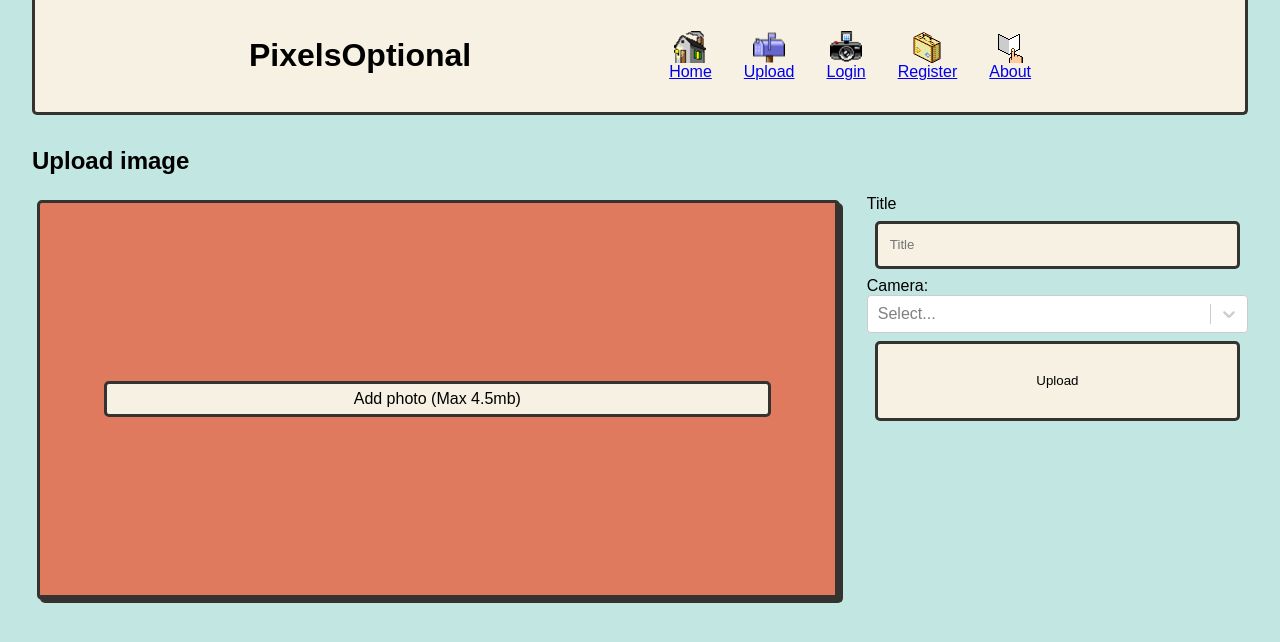
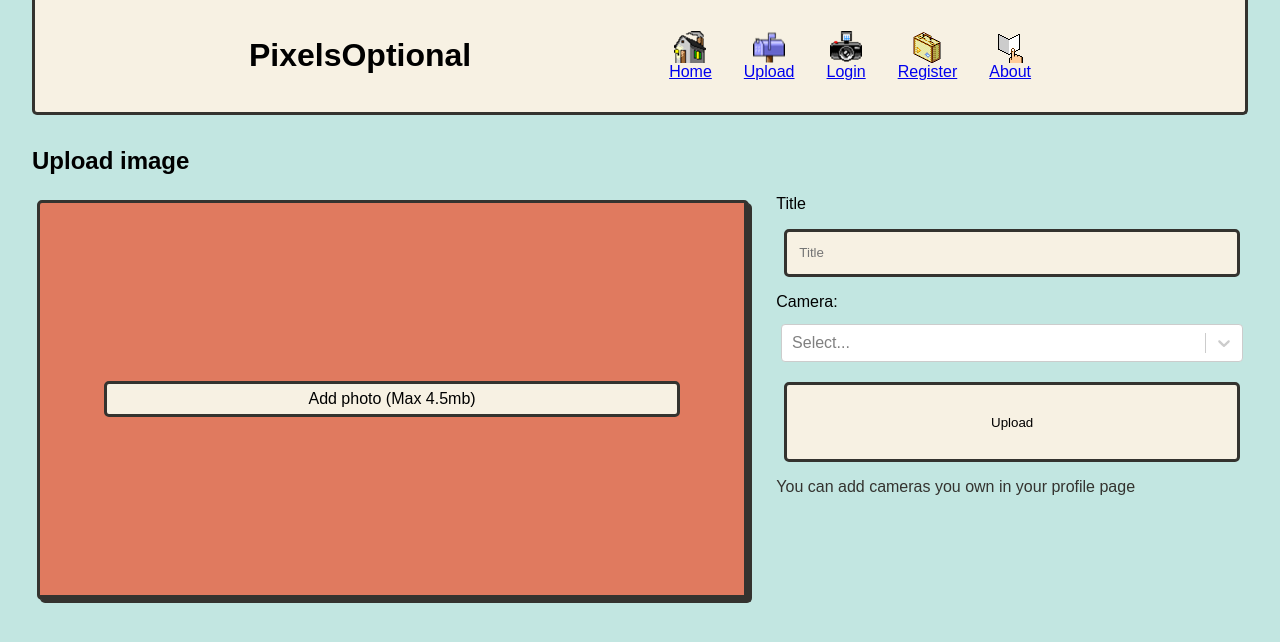
Before and after one commit to harryfornasier/PixelsOptional, a React (Vite) app: page /upload in a window 1280 px wide. Shown: the top 642 px of the page. Built offline with nearby package versions, Linux system fonts and the light colour scheme; no server answers; a web font is replaced by a local one.

Commit message:
Fix upload styles for a portrait image

```diff
--- a/src/components/Comment/Comment.jsx
+++ b/src/components/Comment/Comment.jsx
@@ -4,7 +4,6 @@ import { deleteComment } from "../../utils/handleApi";
 
 export default function Comment({ comment }) {
   const userId = localStorage.getItem("userId");
-  console.log(comment);
   async function handleDelete() {
     await deleteComment(comment.post_id, comment.id);
   }
--- a/src/pages/Profile/Profile.jsx
+++ b/src/pages/Profile/Profile.jsx
@@ -52,9 +52,11 @@ export default function Profile({ setLoggedIn }) {
       });
 
       const response = await getCamerasByUsername(userId);
-      setUserCameras(response.data.cameras);
       setUserData(data.user);
       setPosts(data.posts);
+      setUserCameras(response.data.cameras);
+
+      console.log(data);
 
       for (let i = 0; i < options.length; i++) {
         if (options[i].icon === data.user.icon_url) {
--- a/src/pages/Register/Register.jsx
+++ b/src/pages/Register/Register.jsx
@@ -37,7 +37,6 @@ export default function Register() {
       setErrorMessage("");
       setSuccess(true);
     } catch (error) {
-      console.log(error);
       setErrorMessage(error.response.data.msg);
     }
   };
--- a/src/pages/Upload/Upload.jsx
+++ b/src/pages/Upload/Upload.jsx
@@ -1,5 +1,5 @@
 import { getCamerasByUsername, postData } from "../../utils/handleApi";
-import { useEffect, useState } from "react";
+import { useEffect, useState, useRef } from "react";
 import bot from "../../assets/icons/bot.png";
 import { useNavigate } from "react-router";
 import Select from "react-select";
@@ -11,12 +11,9 @@ export default function Upload() {
   const [title, setTitle] = useState("");
   const [error, setError] = useState("");
   const [selectedOption, setSelectedOption] = useState(null);
-  const [options, setOptions] = useState([
-    {
-      value: null,
-      label: null,
-    },
-  ]);
+  const [options, setOptions] = useState(null);
+  const [portrait, setPortrait] = useState(false);
+  const imgEl = useRef(null);
 
   const navigate = useNavigate();
 
@@ -49,6 +46,7 @@ export default function Upload() {
 
   function handleImage(event) {
     event.preventDefault();
+    console.log(event.target.files[0]);
     if (event.target.files[0].size > 4.5 * 1000 * 1024) {
       setError("File is too big");
     } else {
@@ -57,15 +55,25 @@ export default function Upload() {
     }
   }
 
+  function handlePreviewImg() {
+    if (imgEl.current.naturalHeight > imgEl.current.naturalWidth) {
+      setPortrait(true);
+    }
+  }
+
   async function getCameras() {
     const userId = localStorage.getItem("userId");
     const response = await getCamerasByUsername(userId);
     const cameras = response.data.cameras;
     const cameraArray = [];
-    cameras.forEach((camera) => {
-      cameraArray.push({ value: camera.id, label: camera.model });
-    });
-    setOptions(cameraArray);
+    if (cameras.length) {
+      cameras.forEach((camera) => {
+        cameraArray.push({ value: camera.id, label: camera.model });
+      });
+      setOptions(cameraArray);
+    } else {
+      setOptions(null);
+    }
   }
   useEffect(() => {
     getCameras();
@@ -75,7 +83,11 @@ export default function Upload() {
     <section className="upload">
       <h1>Upload image</h1>
       <div className="upload__container">
-        <section className="upload__section">
+        <section
+          className={
+            !portrait ? "upload__section" : "upload__section upload__section--portrait"
+          }
+        >
           <label htmlFor="title" className="form__label">
             Title
           </label>
@@ -92,7 +104,11 @@ export default function Upload() {
             }}
           />
           <label className="form__label">Camera:</label>
-          <Select options={options} onChange={setSelectedOption} />
+          <Select
+            className="form__select"
+            options={options}
+            onChange={setSelectedOption}
+          />
           <button className="form__button form__button--desktop" onClick={handleFormData}>
             Upload
           </button>
@@ -102,10 +118,25 @@ export default function Upload() {
               <p className="error__message">ValidationBot says: Beeb Boop...{error}</p>
             </section>
           )}
+          {!options && <p>You can add cameras you own in your profile page</p>}
         </section>
-        <section className="photo__container-border">
+        <section
+          className={
+            !portrait
+              ? "photo__container-border"
+              : "photo__container-border photo__container-border--portrait"
+          }
+        >
           <div className="photo__container">
-            {previewImage && <img className="photo__photo" src={previewImage} alt="" />}
+            {previewImage && (
+              <img
+                className="photo__photo"
+                src={previewImage}
+                ref={imgEl}
+                onLoad={handlePreviewImg}
+                alt=""
+              />
+            )}
 
             <label htmlFor="file" className="form__input-file">
               Add photo (Max 4.5mb)
--- a/src/pages/Upload/upload.scss
+++ b/src/pages/Upload/upload.scss
@@ -16,6 +16,10 @@
     cursor: pointer;
     margin: 4rem;
     text-align: center;
+  }
+
+  &__select {
+    margin: 0.3rem;
   }
 
   &__input {
@@ -88,6 +92,11 @@
         order: -1;
         flex-grow: 2;
         width: 40%;
+
+        &--portrait {
+          flex-grow: unset;
+          width: 30%;
+        }
       }
     }
   }
@@ -114,9 +123,14 @@
   &__section {
     display: flex;
     flex-direction: column;
+    gap: 0.5rem;
 
     @include desktop {
       flex-grow: 1;
+
+      &--portrait {
+        flex-grow: unset;
+      }
     }
   }
 }
--- a/src/utils/handleApi.jsx
+++ b/src/utils/handleApi.jsx
@@ -41,7 +41,7 @@ export async function sendComment(data) {
     });
     return response;
   } catch (error) {
-    console.log(error);
+    return error;
   }
 }
 
```
